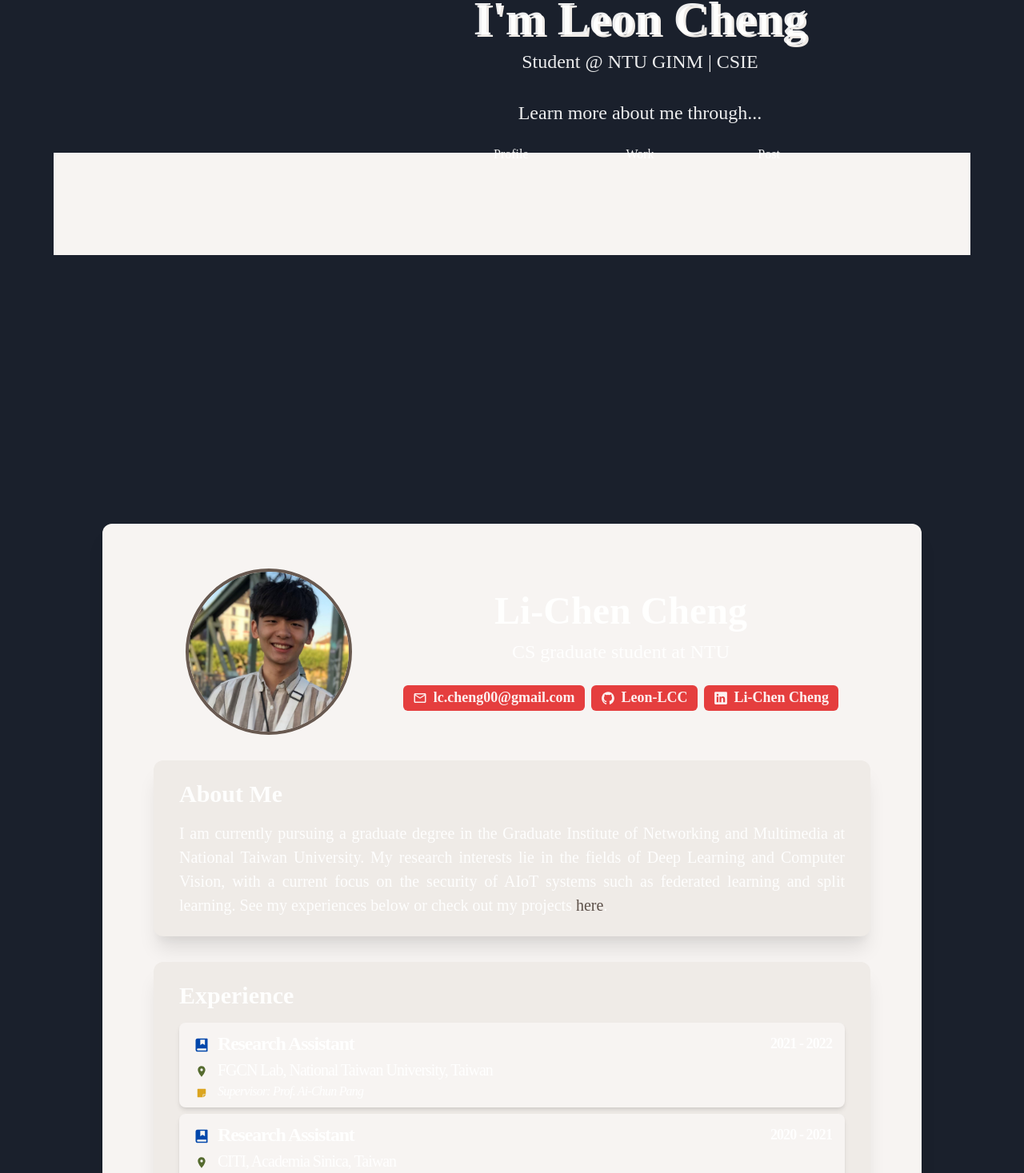
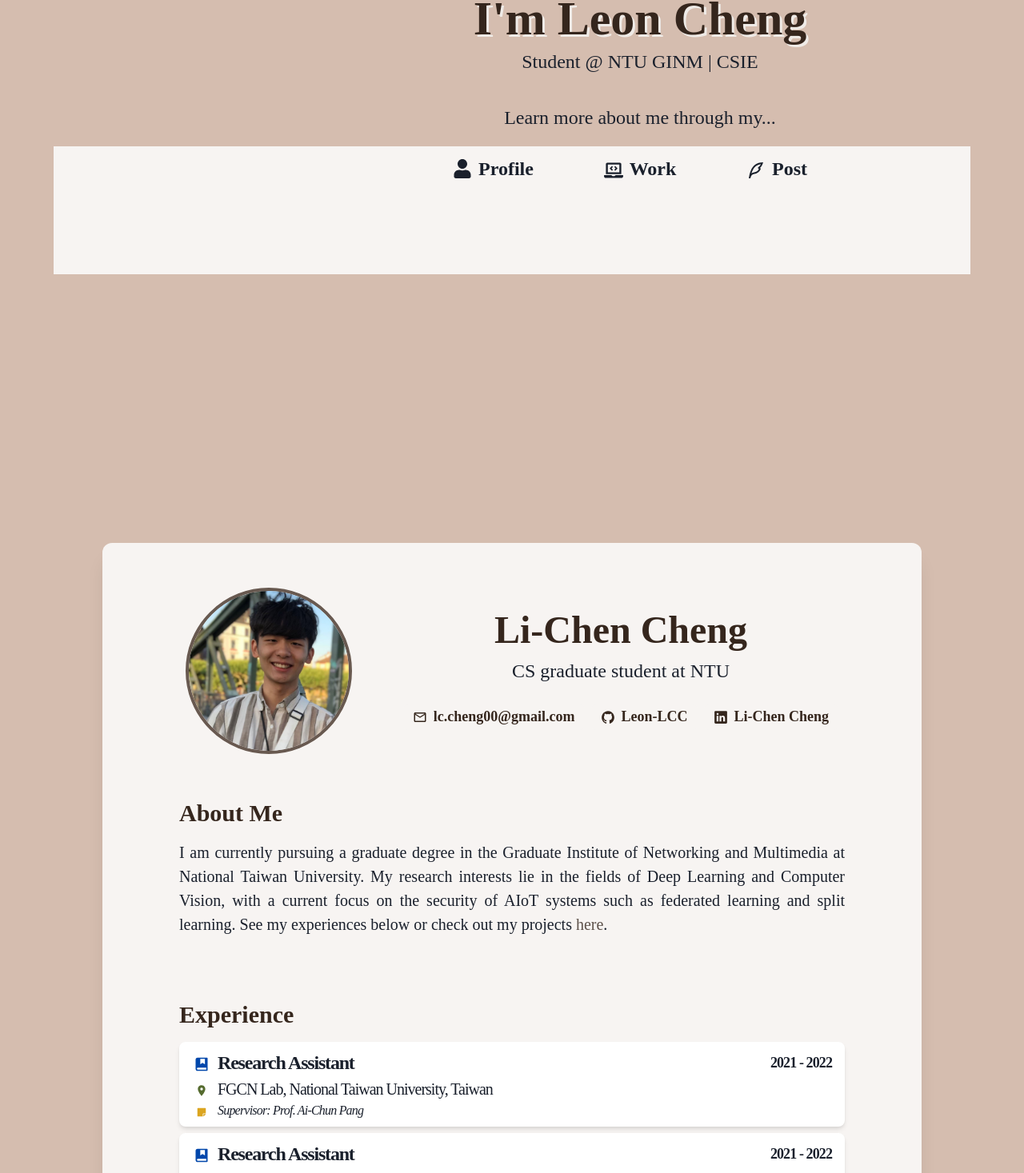
Before and after one commit to Leon-LCC/Personal-website, a Next.js app: page / in a window 1280 px wide. Shown: the part 219-1686 px from the top of the page at 80% size. Built offline with nearby package versions, Linux system fonts and the light colour scheme; no server answers; a web font is replaced by a local one.

Commit message:
Finish main page

```diff
--- a/components/NavigationBar.js
+++ b/components/NavigationBar.js
@@ -3,7 +3,6 @@ import NextLink from 'next/link';
 import {
     Box,
     HStack,
-    VStack,
     Flex,
     Spacer,
     Text,
--- a/components/Profile.js
+++ b/components/Profile.js
@@ -9,9 +9,6 @@ import {
     Button,
     HStack,
     IconButton,
-    List,
-    ListItem,
-    ListIcon,
     Icon
 } from "@chakra-ui/react"
 import { IoLogoGithub , IoLogoLinkedin } from 'react-icons/io5';
@@ -20,6 +17,7 @@ import { MdOutlineEmail } from 'react-icons/md';
 import Image from "next/image";
 import NextLink from 'next/link';
 import ProfileItem from "./ProfileItem";
+
 
 const ProfileSection = () => {
     return (
@@ -61,7 +59,7 @@ const ProfileSection = () => {
                         </HStack>
                     </Box>
                 </Box>
-                <Box w='100%' borderRadius='xl' boxShadow='xl' bg='#EFEBE7' px={{base: 6, sm: 8}} py='6'>
+                <Box w='100%' px={{base: 6, sm: 8}} py='6'>
                     <Heading variant='section' fontSize={{base: "xl", lg: "3xl"}} textAlign='left'>About Me</Heading>
                     <Box h='4'/>
                     <Text fontSize={{base: "md", md: "lg", lg: "xl"}} textAlign='justify'>
@@ -71,7 +69,7 @@ const ProfileSection = () => {
                     </Text>
                 </Box>
 
-                <Box w='100%' borderRadius='xl' boxShadow='xl' bg='#EFEBE7' px={{base: 5, sm: 8}} py='6'>
+                <Box w='100%' px={{base: 5, sm: 8}} py='6'>
                     <Heading variant='section' fontSize={{base: "xl", lg: "3xl"}} textAlign='left'>Experience</Heading>
                     <Box h='4'/>
                     <ProfileItem
@@ -86,7 +84,7 @@ const ProfileSection = () => {
                     <ProfileItem
                         title='Research Assistant'
                         shortTitle='RA'
-                        date='2020 - 2021'
+                        date='2021 - 2022'
                         location='CITI, Academia Sinica, Taiwan'
                         shortLocation='CITI, Academia Sinica, Taiwan'
                         description='Supervisor: Prof. Jun-Cheng Chen and Prof. Chih-Yu Wang.'
@@ -103,7 +101,7 @@ const ProfileSection = () => {
                     />
                 </Box>
 
-                <Box w='100%' borderRadius='xl' boxShadow='xl' bg='#EFEBE7' px={{base: 5, sm: 8}} py='6'>
+                <Box w='100%' px={{base: 5, sm: 8}} py='6'>
                     <Heading variant='section' fontSize={{base: "xl", lg: "3xl"}} textAlign='left'>Education</Heading>
                     <Box h='4'/>
                     <ProfileItem
@@ -135,7 +133,7 @@ const ProfileSection = () => {
                     />
                 </Box>
 
-                <Box w='100%' borderRadius='xl' boxShadow='xl' bg='#EFEBE7' px={{base: 5, sm: 8}} py='6'>
+                <Box w='100%' px={{base: 5, sm: 8}} py='6'>
                     <Heading veriant='section' fontSize={{base: "xl", lg: "3xl"}} textAlign='left'>Publication</Heading>
                     <Box h='4'/>
                     <HStack spacing={{base: 0, md: 2}}>
--- a/components/ProfileItem.js
+++ b/components/ProfileItem.js
@@ -17,7 +17,7 @@ import {BsFillPersonFill, BsPerson} from 'react-icons/bs'
 const ProfileItem = ({ title, shortTitle, date, location, shortLocation, description, type, github, site, paperlink }) => {
     if (type === 'education' || type === 'work' || type === 'research') {
         return (
-            <Box alignItems="center" w='100%' position='relative' bg='#F7F4F2' borderRadius='lg' px='4' py='2' mb='2' boxShadow='md'>
+            <Box alignItems="center" w='100%' position='relative' px='4' py='2' mb='2' bg='#FFFFFF' borderRadius='lg' boxShadow='md'>
                 <HStack>
                     <Icon
                         as={{'education': FaGraduationCap, 'work': BsBriefcaseFill, 'research': RiBookMarkFill}[type]}
@@ -47,7 +47,7 @@ const ProfileItem = ({ title, shortTitle, date, location, shortLocation, descrip
         )
     } else if (type === 'publication') {
         return (
-            <Box alignItems="center" w='100%' position='relative' bg='#F7F4F2' borderRadius='lg' px='4' py='2' mb='2' boxShadow='md' display={{base: 'none', md: 'grid' }}>
+            <Box alignItems="center" w='100%' position='relative' px='4' py='2' mb='2' bg='#FFFFFF' borderRadius='lg' boxShadow='md' display={{base: 'none', md: 'grid' }}>
                 <Text fontSize={{base: 'sm', md: "lg", lg: "xl"}} letterSpacing={'tighter'}>{title}</Text>
                 <HStack>
                     <Icon as={BsFillPersonFill} width={{base:4, lg: 5}} height={{base:4, lg: 5}} color={'#4A4A4A'} pt={1} ml='0.5' mr='0.5'/>
--- a/lib/theme.js
+++ b/lib/theme.js
@@ -14,8 +14,8 @@ const styles = {
 };
 
 const config = {
-    initialColorMode: "dark",
-    useSystemColorMode: true,
+    initialColorMode: "light",
+    useSystemColorMode: false,
 };
 
 const components = {
--- a/pages/index.js
+++ b/pages/index.js
@@ -1,9 +1,12 @@
 import {
     Container,
-    Flex,
     Heading,
     Text,
-    Grid, GridItem, Box,
+    Grid,
+    GridItem,
+    Box,
+    Button,
+    Link
 } from "@chakra-ui/react"
 import ProfileSection from "../components/Profile"
 import Layout from "../components/Layout"
@@ -12,7 +15,11 @@ import React, { useEffect, useRef } from 'react';
 
 import * as THREE from 'three';
 import { GLTFLoader } from 'three/addons/loaders/GLTFLoader.js';
-import { OrbitControls } from 'three/examples/jsm/controls/OrbitControls.js';
+import { FaUser } from "react-icons/fa";
+import { RiQuillPenLine } from "react-icons/ri";
+import { FaLaptopCode } from "react-icons/fa";
+
+
 
 
 const HomePage = ({}) => {
@@ -117,27 +124,37 @@ const HomePage = ({}) => {
         <Layout>
             <Container centerContent mb='40' mt='20' py='4' px='0' maxWidth={{base: '90%', lg: '80%'}}>
                 <Box id='welcome-avatar' justifyContent={{base: 'center', md: 'right'}} alignItems='center' display='flex' h='50%' w={{base: '100%', md:'50%', lg: '65%'}} zIndex='0'></Box>
-                <Box justifyContent='center' alignItems='center' display='flex' flexDirection='column' h='50%' w={{base:'100%', md:'60%'}} mt={{base: '-230pt', sm:'-220pt', lg:'-80'}} ml={{base: '0', md:'60', lg: '80'}} zIndex='1' bgGradient={{base:'linear(to-t, #FFFFFF, transparent)', md:'none'}}>
+                <Box justifyContent='center' alignItems='center' display='flex' flexDirection='column' h='50%' w={{base:'100%', md:'60%'}} mt={{base: '-210pt', sm:'-220pt', lg:'-80'}} ml={{base: '0', md:'60', lg: '80'}} zIndex='1' bgGradient={{base:'linear(to-t, #FFFFFF, transparent)', md:'none'}}>
                     <Box display={{base: 'block', md: 'none'}} h='10%' w='100%' p='1'> </Box>
                     <Text fontSize={{ md: "lg", lg: "xl"}}  display={{base: 'none', md: 'block'}} align='center'>Hey there!</Text>
                     <Heading fontSize={{base: "4xl", sm: "5xl", lg: "6xl"}} fontWeight='bold' align='center' textShadow='3px 3px #EFEBE7'>I'm Leon Cheng</Heading>
                     <Text fontSize={{ md: "xl", lg: "2xl"}}  align='center'> Student @ NTU GINM | CSIE</Text>
-                    <Grid templateRows='repeat(2, 1fr)' templateColumns='repeat(3, 1fr)' gap={4} w='80%' mt='4' p='3'>
+                    <Grid templateRows='repeat(2, 1fr)' templateColumns='repeat(3, 1fr)' gap={4} w='100%' mt='4' p='3' mb='-2'>
                         <GridItem rowSpan={1} colSpan={3} justifyContent='Center' alignItems='Center' display='flex'>
-                            <Text fontSize={{ md: "xl", lg: "2xl"}}  align='center'> Learn more about me through...</Text>
+                            <Text fontSize={{ md: "xl", lg: "2xl"}}  align='center'> Learn more about me through my...</Text>
+                        </GridItem>
+                        <GridItem rowSpan={1} colSpan={1} justifyContent='Right' alignItems='Center' display='flex'>
+                            <Link href='/#profile'>
+                                <Button leftIcon={<FaUser />} w='100%' display='flex' variant='solid3' size={{base:'md', lg:'lg'}} fontSize={{ base: "xl", lg: "2xl"}}> Profile </Button>
+                            </Link>
                         </GridItem>
                         <GridItem rowSpan={1} colSpan={1} justifyContent='Center' alignItems='Center' display='flex'>
-                            Profile
+                            <Link href='/work'>
+                                <Button leftIcon={<FaLaptopCode />} w='100%' display='flex' variant='solid3' size={{base:'md', lg:'lg'}} fontSize={{ base: "xl", lg: "2xl"}} pt='1'>
+                                    <Text mb='1'>Work</Text>
+                                </Button>
+                            </Link>
                         </GridItem>
-                        <GridItem rowSpan={1} colSpan={1} justifyContent='Center' alignItems='Center' display='flex'>
-                            Work
-                        </GridItem>
-                        <GridItem rowSpan={1} colSpan={1} justifyContent='Center' alignItems='Center' display='flex'>
-                            Post
+                        <GridItem rowSpan={1} colSpan={1} justifyContent='Left' alignItems='Center' display='flex'>
+                            <Link href='/post'>
+                                <Button leftIcon={<RiQuillPenLine/>} w='100%' display='flex' variant='solid3' size={{base:'md', lg:'lg'}} fontSize={{ base: "xl", lg: "2xl"}} pt='1'>
+                                    <Text mb='1'>Post</Text>
+                                </Button>
+                            </Link>
                         </GridItem>
                     </Grid>
                 </Box>
-                <Box alignItems='center' display='flex' flexDirection='column' h='100%' w='112%' p={{base:'20', md:'16'}} mt='-8' bg='#F7F4F2'> </Box>
+                <Box alignItems='center' display='flex' flexDirection='column' h='100%' w='112%' p={{base:'20', md:'20'}} mt='-14' bg='#F7F4F2'> </Box>
 
             </Container>
             <ProfileSection />
```
Also changed, not shown: 1 other file (tests, documents, lock files or other folders).
